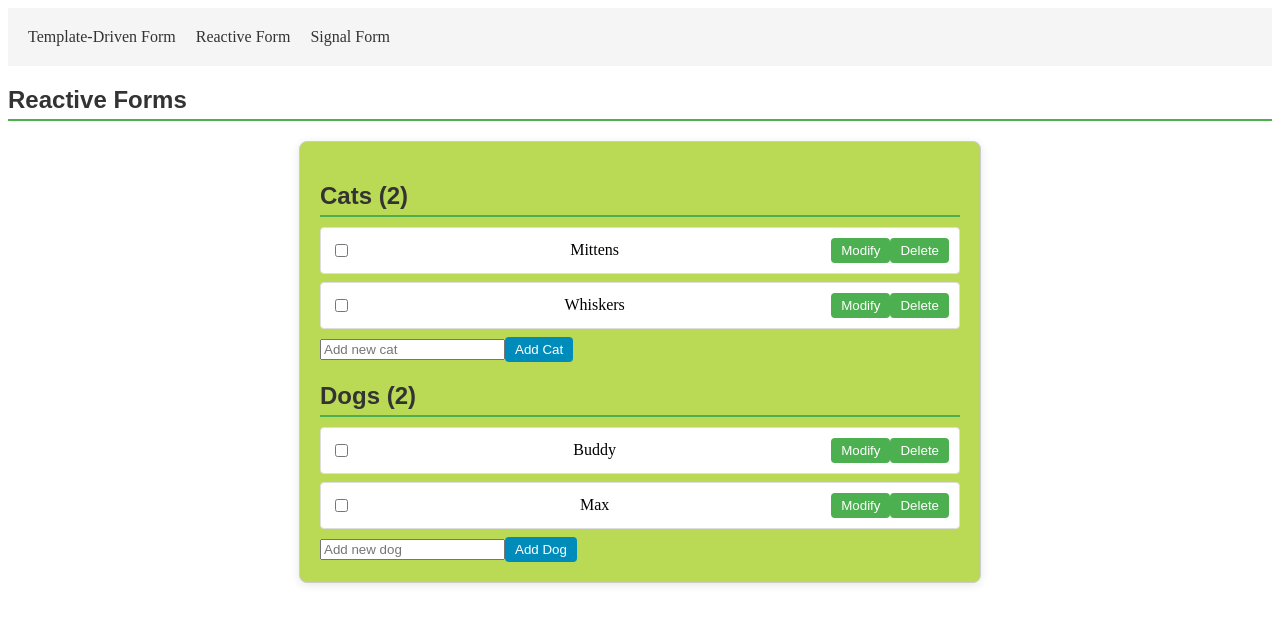
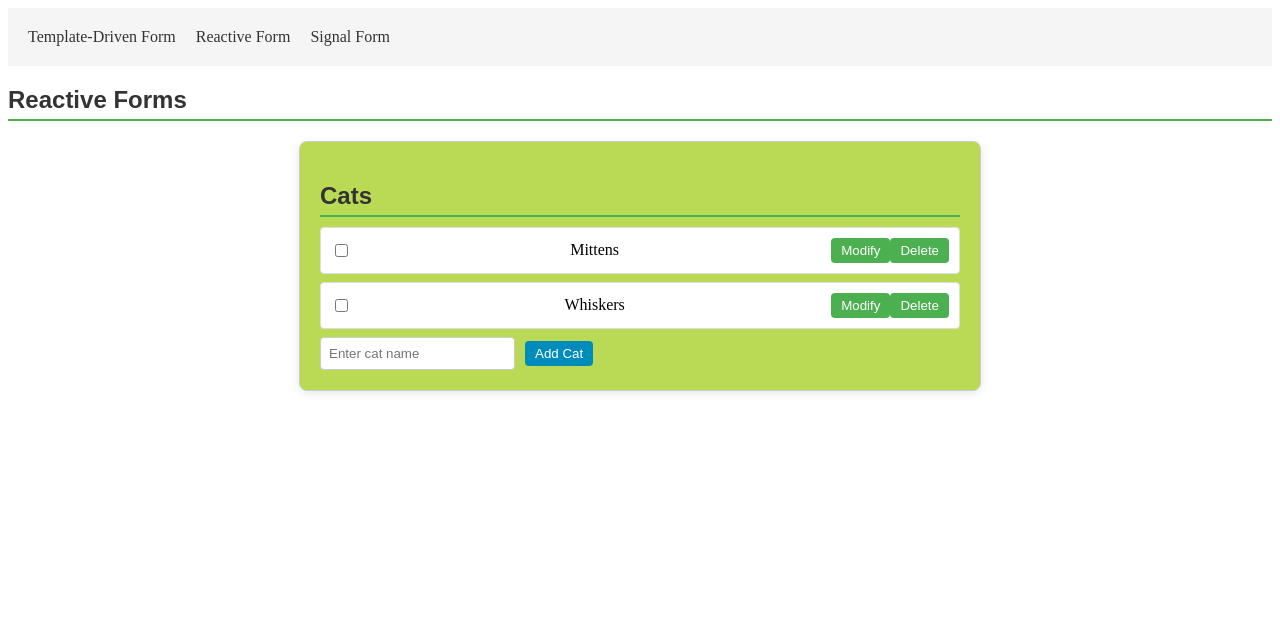
Before and after one commit to leolanese/Angular-Forms-Strategies, an Angular app: page /reactive in a window 1280 px wide. Shown: the top 624 px of the page. Built offline with nearby package versions, Linux system fonts and the light colour scheme.

Commit message:
updated forms demoved second example for simplicity

```diff
--- a/src/app/components/ReactiveForm/mocks-pets.ts
+++ b/src/app/components/ReactiveForm/mocks-pets.ts
@@ -7,8 +7,3 @@ export const cats: Pet[] = [
   { name: 'Mittens', isChecked: false },
   { name: 'Whiskers', isChecked: false }
 ];
-
-export const dogs: Pet[] = [
-  { name: 'Buddy', isChecked: false },
-  { name: 'Max', isChecked: false }
-];
--- a/src/app/components/ReactiveForm/pet-list-reactive.component.html
+++ b/src/app/components/ReactiveForm/pet-list-reactive.component.html
@@ -1,35 +1,20 @@
 <h2>Reactive Forms</h2>
 <div class="container">
   <form [formGroup]="petForm">
-    <h2>Cats ({{ catsArray.length }})</h2>
+    <h2>Cats</h2>
     <ul formArrayName="cats">
-
       <li *ngFor="let cat of catsArray.controls; let i = index" [formGroupName]="i">
-        <input type="checkbox" formControlName="isChecked">{{ cat.get('name')?.value }}
+        <input type="checkbox" formControlName="isChecked">
+        <span>{{ cat.get('name')?.value }}</span>
         <div>
           <button (click)="modifyCat(i)">Modify</button>
           <button (click)="deleteCat(i)">Delete</button>
         </div>
       </li>
     </ul>
-    <div>
-      <input formControlName="newCatName" placeholder="Add new cat" />
+    <div class="add-pet">
+      <input type="text" formControlName="newCatName" placeholder="Enter cat name">
       <button class="add-button" (click)="addCat()">Add Cat</button>
-    </div>
-
-    <h2>Dogs ({{ dogsArray.length }})</h2>
-    <ul formArrayName="dogs">
-      <li *ngFor="let dog of dogsArray.controls; let i = index" [formGroupName]="i">
-        <input type="checkbox" formControlName="isChecked">{{ dog.get('name')?.value }}
-        <div>
-          <button (click)="modifyDog(i)">Modify</button>
-          <button (click)="deleteDog(i)">Delete</button>
-        </div>
-      </li>
-    </ul>
-    <div>
-      <input formControlName="newDogName" placeholder="Add new dog" />
-      <button class="add-button" (click)="addDog()">Add Dog</button>
     </div>
   </form>
 </div>
--- a/src/app/components/ReactiveForm/pet-list-reactive.component.ts
+++ b/src/app/components/ReactiveForm/pet-list-reactive.component.ts
@@ -1,8 +1,8 @@
 import { CommonModule } from '@angular/common';
-import { ChangeDetectionStrategy, Component, inject, OnInit } from '@angular/core';
+import { ChangeDetectionStrategy, Component, OnInit } from '@angular/core';
 import { FormArray, FormBuilder, FormGroup, ReactiveFormsModule, Validators } from '@angular/forms';
 import { RouterOutlet } from '@angular/router';
-import { cats, dogs, Pet } from './mocks-pets';
+import { cats, Pet } from './mocks-pets';
 
 @Component({
   selector: 'app-pet-list-reactive-driven',
@@ -18,22 +18,17 @@ import { cats, dogs, Pet } from './mocks-pets';
 })
 export class PetListComponent implements OnInit {
   petForm: FormGroup;
-  private fb = inject(FormBuilder);
 
-  constructor() {
+  constructor(private fb: FormBuilder) {
     this.petForm = this.fb.group({
       cats: this.fb.array([]),
-      dogs: this.fb.array([]),
-      newCatName: ['', Validators.required],
-      newDogName: ['', Validators.required],
-      age: [null, [Validators.required, Validators.min(0)]]
+      newCatName: ['', Validators.required]
     });
   }
 
   ngOnInit(): void {
-    // Initialize cats and dogs FormArrays
+    // Initialize cats FormArray
     this.loadPets('cats', cats);
-    this.loadPets('dogs', dogs);
   }
 
   // Helper to get FormArray controls
@@ -41,12 +36,8 @@ export class PetListComponent implements OnInit {
     return this.petForm.get('cats') as FormArray;
   }
 
-  get dogsArray(): FormArray {
-    return this.petForm.get('dogs') as FormArray;
-  }
-
-  loadPets(type: 'cats' | 'dogs', pets: Pet[]): void {
-    const petArray = type === 'cats' ? this.catsArray : this.dogsArray;
+  loadPets(type: 'cats', pets: Pet[]): void {
+    const petArray = this.catsArray;
     pets.forEach(pet => {
       petArray.push(this.fb.group({
         name: [pet.name, Validators.required],
@@ -68,28 +59,9 @@ export class PetListComponent implements OnInit {
     }
   }
 
-  addDog(): void {
-    const newDogName = this.petForm.get('newDogName')?.value;
-    if (newDogName.trim()) {
-      this.dogsArray.push(this.fb.group({
-        name: [newDogName, Validators.required],
-        isChecked: [false]
-      }));
-      this.petForm.get('newDogName')?.reset();
-    } else {
-      alert('Dog name cannot be empty.');
-    }
-  }
-
   deleteCat(index: number): void {
     if (confirm(`Are you sure you want to delete "${this.catsArray.at(index).value.name}"?`)) {
       this.catsArray.removeAt(index);
-    }
-  }
-
-  deleteDog(index: number): void {
-    if (confirm(`Are you sure you want to delete "${this.dogsArray.at(index).value.name}"?`)) {
-      this.dogsArray.removeAt(index);
     }
   }
 
@@ -101,14 +73,4 @@ export class PetListComponent implements OnInit {
       alert('Cat name cannot be empty.');
     }
   }
-
-  modifyDog(index: number): void {
-    const newName = prompt('Modify Dog Name:', this.dogsArray.at(index).get('name')?.value);
-    if (newName && newName.trim()) {
-      this.dogsArray.at(index).patchValue({ name: newName.trim() }); // Change here
-    } else {
-      alert('Dog name cannot be empty.');
-    }
-  }
-
 }
--- a/src/app/components/SignalForm/pet-list-signal.component.ts
+++ b/src/app/components/SignalForm/pet-list-signal.component.ts
@@ -2,7 +2,7 @@ import { CommonModule } from '@angular/common';
 import { ChangeDetectionStrategy, Component, signal } from '@angular/core';
 import { FormsModule } from '@angular/forms';
 import { RouterOutlet } from '@angular/router';
-import { cats, dogs, Pet } from '../ReactiveForm/mocks-pets';
+import { cats, Pet } from '../ReactiveForm/mocks-pets';
 
 @Component({
   selector: 'app-pet-list-signal',
@@ -30,22 +30,6 @@ import { cats, dogs, Pet } from '../ReactiveForm/mocks-pets';
         <input type="text" [(ngModel)]="newCatName" placeholder="Enter cat name">
         <button class="add-button" (click)="addCat()">Add Cat</button>
       </div>
-
-      <h2>Dogs</h2>
-      <ul>
-        <li *ngFor="let dog of dogs(); let i = index">
-          <input type="checkbox" [(ngModel)]="dog.isChecked">
-          <span>{{ dog.name }}</span>
-          <div>
-            <button (click)="modifyDog(i)">Modify</button>
-            <button (click)="deleteDog(i)">Delete</button>
-          </div>
-        </li>
-      </ul>
-      <div class="add-pet">
-        <input type="text" [(ngModel)]="newDogName" placeholder="Enter dog name">
-        <button class="add-button" (click)="addDog()">Add Dog</button>
-      </div>
     </div>
   `,
   styleUrls: ['../ReactiveForm/pet-list.component.scss'],
@@ -54,11 +38,9 @@ import { cats, dogs, Pet } from '../ReactiveForm/mocks-pets';
 export class PetListSignalComponent {
   // Signals for pet lists
   cats = signal<Pet[]>([...cats]);
-  dogs = signal<Pet[]>([...dogs]);
 
   // Template form bindings
   newCatName = '';
-  newDogName = '';
 
   addCat(): void {
     if (this.newCatName.trim()) {
@@ -69,24 +51,9 @@ export class PetListSignalComponent {
     }
   }
 
-  addDog(): void {
-    if (this.newDogName.trim()) {
-      this.dogs.update(dogs => [...dogs, { name: this.newDogName.trim(), isChecked: false }]);
-      this.newDogName = '';
-    } else {
-      alert('Dog name cannot be empty.');
-    }
-  }
-
   deleteCat(index: number): void {
     if (confirm(`Are you sure you want to delete "${this.cats()[index].name}"?`)) {
       this.cats.update(cats => cats.filter((_, i) => i !== index));
-    }
-  }
-
-  deleteDog(index: number): void {
-    if (confirm(`Are you sure you want to delete "${this.dogs()[index].name}"?`)) {
-      this.dogs.update(dogs => dogs.filter((_, i) => i !== index));
     }
   }
 
@@ -100,15 +67,4 @@ export class PetListSignalComponent {
       alert('Cat name cannot be empty.');
     }
   }
-
-  modifyDog(index: number): void {
-    const newName = prompt('Modify Dog Name:', this.dogs()[index].name);
-    if (newName?.trim()) {
-      this.dogs.update(dogs =>
-        dogs.map((dog, i) => i === index ? { ...dog, name: newName.trim() } : dog)
-      );
-    } else {
-      alert('Dog name cannot be empty.');
-    }
-  }
 }
--- a/src/app/components/TemplateDrivenForms/pet-list/pet-list.component.html
+++ b/src/app/components/TemplateDrivenForms/pet-list/pet-list.component.html
@@ -1,32 +1,18 @@
 <h2>Template Driven Forms</h2>
 <div class="container">
-  <h2>Cats ({{ cats.length }})</h2>
+  <h2>Cats</h2>
   <ul>
     <li *ngFor="let cat of cats; let i = index">
-      <input type="checkbox" [(ngModel)]="cat.isChecked">{{ cat.name }}
+      <input type="checkbox" [(ngModel)]="cat.isChecked">
+      <span>{{ cat.name }}</span>
       <div>
         <button (click)="modifyCat(i)">Modify</button>
         <button (click)="deleteCat(i)">Delete</button>
       </div>
     </li>
   </ul>
-  <div>
-    <input [(ngModel)]="newCatName" placeholder="Add new cat" />
+  <div class="add-pet">
+    <input type="text" [(ngModel)]="newCatName" placeholder="Enter cat name">
     <button class="add-button" (click)="addCat()">Add Cat</button>
   </div>
-
-  <h2>Dogs ({{ dogs.length }})</h2>
-  <ul>
-    <li *ngFor="let dog of dogs; let i = index">
-      <input type="checkbox" [(ngModel)]="dog.isChecked">{{ dog.name }}
-      <div>
-        <button (click)="modifyDog(i)">Modify</button>
-        <button (click)="deleteDog(i)">Delete</button>
-      </div>
-    </li>
-  </ul>
-  <div>
-    <input [(ngModel)]="newDogName" placeholder="Add new dog" />
-    <button class="add-button" (click)="addDog()">Add Dog</button>
-  </div>
 </div>
--- a/src/app/components/TemplateDrivenForms/pet-list/pet-list.component.ts
+++ b/src/app/components/TemplateDrivenForms/pet-list/pet-list.component.ts
@@ -1,70 +1,46 @@
-import {CommonModule} from '@angular/common';
-import {Component} from '@angular/core';
-import {FormsModule} from '@angular/forms';
-import {RouterOutlet} from '@angular/router';
-import {cats,dogs,Pet} from './mocks-pets';
+import { CommonModule } from '@angular/common';
+import { ChangeDetectionStrategy, Component } from '@angular/core';
+import { FormsModule } from '@angular/forms';
+import { RouterOutlet } from '@angular/router';
+import { cats, Pet } from '../../ReactiveForm/mocks-pets';
 
 @Component({
-  selector: 'app-pet-list-template-driven',
+  selector: 'app-pet-list',
   standalone: true,
   imports: [
-    CommonModule, FormsModule,
-    RouterOutlet, PetListComponent],
+    CommonModule,
+    FormsModule,
+    RouterOutlet
+  ],
   templateUrl: './pet-list.component.html',
-  styleUrls: ['./pet-list.component.scss']
+  styleUrls: ['./pet-list.component.scss'],
+  changeDetection: ChangeDetectionStrategy.OnPush,
 })
 export class PetListComponent {
   cats: Pet[] = [...cats];
-  dogs: Pet[] = [...dogs];
+  newCatName = '';
 
-  newCatName: string = '';
-  newDogName: string = '';
-
-  addCat() {
+  addCat(): void {
     if (this.newCatName.trim()) {
-      this.cats.push({ name: this.newCatName, isChecked: false });
+      this.cats.push({ name: this.newCatName.trim(), isChecked: false });
       this.newCatName = '';
     } else {
       alert('Cat name cannot be empty.');
     }
   }
 
-  addDog() {
-    if (this.newDogName.trim()) {
-      this.dogs.push({ name: this.newDogName, isChecked: false });
-      this.newDogName = '';
-    } else {
-      alert('Dog name cannot be empty.');
-    }
-  }
-
-  deleteCat(index: number) {
+  deleteCat(index: number): void {
     if (confirm(`Are you sure you want to delete "${this.cats[index].name}"?`)) {
       this.cats.splice(index, 1);
     }
   }
 
-  deleteDog(index: number) {
-    if (confirm(`Are you sure you want to delete "${this.dogs[index].name}"?`)) {
-      this.dogs.splice(index, 1);
-    }
-  }
-
-  modifyCat(index: number) {
+  modifyCat(index: number): void {
     const newName = prompt('Modify Cat Name:', this.cats[index].name);
-    if (newName && newName.trim()) {
+    if (newName?.trim()) {
       this.cats[index].name = newName.trim();
     } else {
       alert('Cat name cannot be empty.');
     }
   }
-
-  modifyDog(index: number) {
-    const newName = prompt('Modify Dog Name:', this.dogs[index].name);
-    if (newName && newName.trim()) {
-      this.dogs[index].name = newName.trim();
-    } else {
-      alert('Dog name cannot be empty.');
-    }
-  }
 }
```
